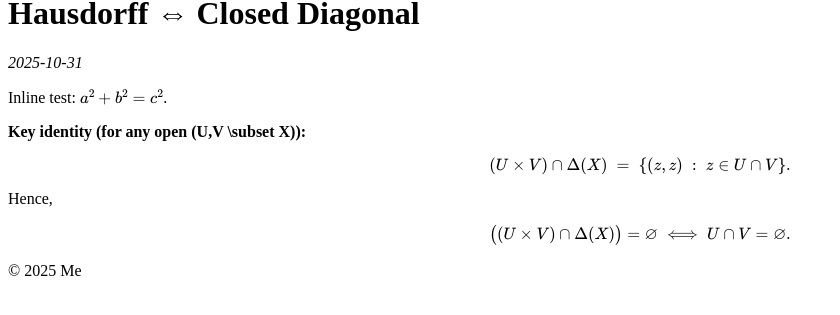
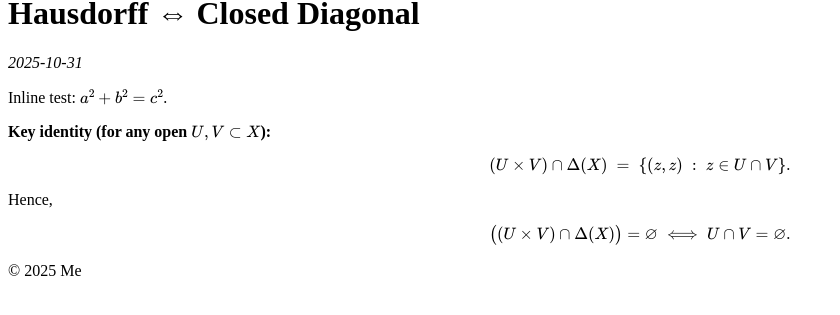
Before and after one commit to BbangBongG/private-site, a Jekyll site: the page built from _proof-diary/hausdorff-diagonal.md, in a window 1280 px wide. Shown: the part 124-439 px from the top of the page, without its empty margins (0-840 px from the left). Built offline with Jekyll 4.4.1, drawn with Linux system fonts in a browser that asks for light colours.

```diff
--- a/_proof-diary/hausdorff-diagonal.md
+++ b/_proof-diary/hausdorff-diagonal.md
@@ -6,7 +6,7 @@ date: 2025-10-31
 
 Inline test: $a^2+b^2=c^2$.
 
-**Key identity (for any open \(U,V \subset X\)):**
+**Key identity (for any open \\(U,V \\subset X\\)):**
 
 $$
 (U\times V)\cap \Delta(X) \;=\; \{(z,z)\;:\; z\in U\cap V\}.
```
